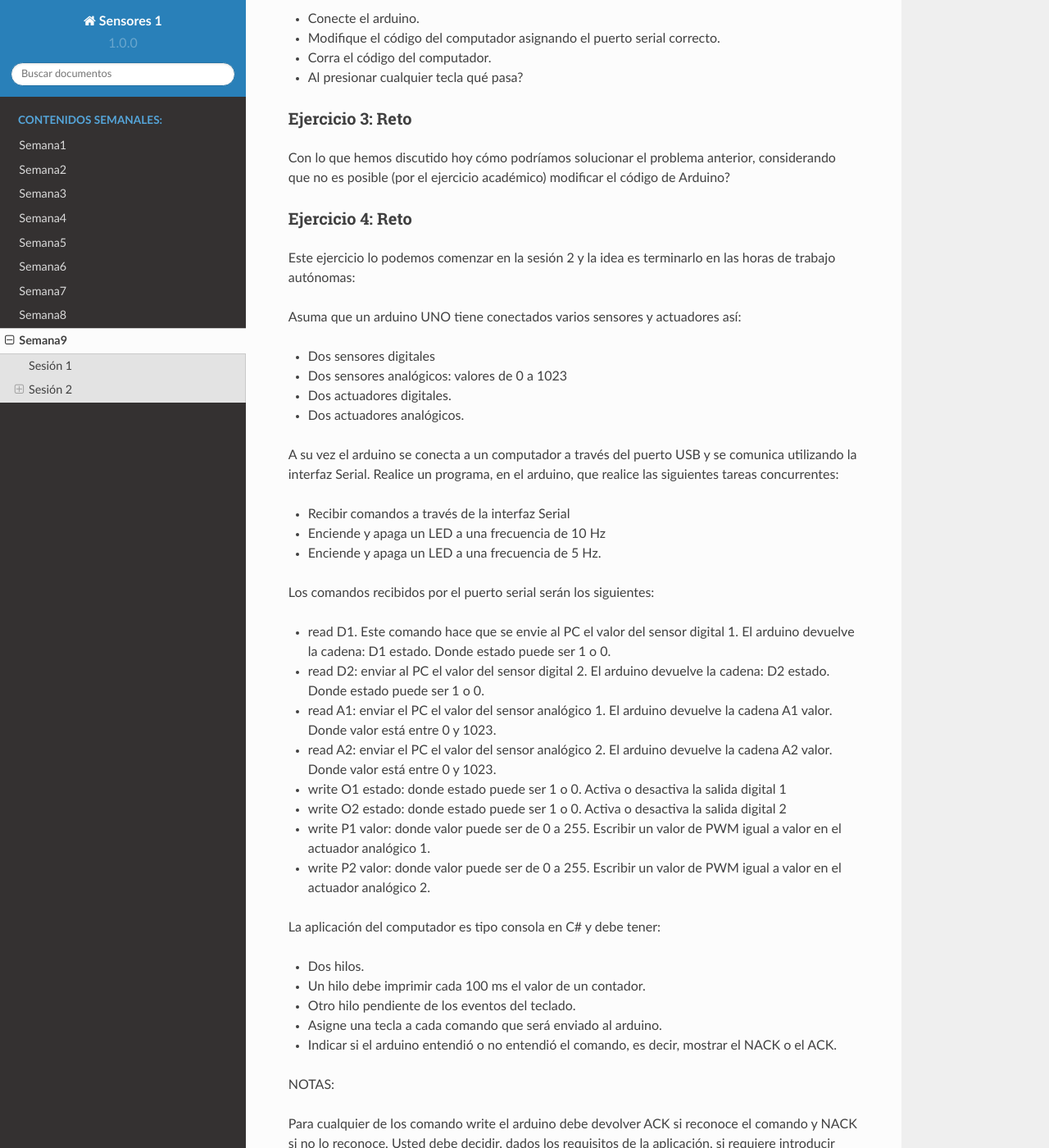
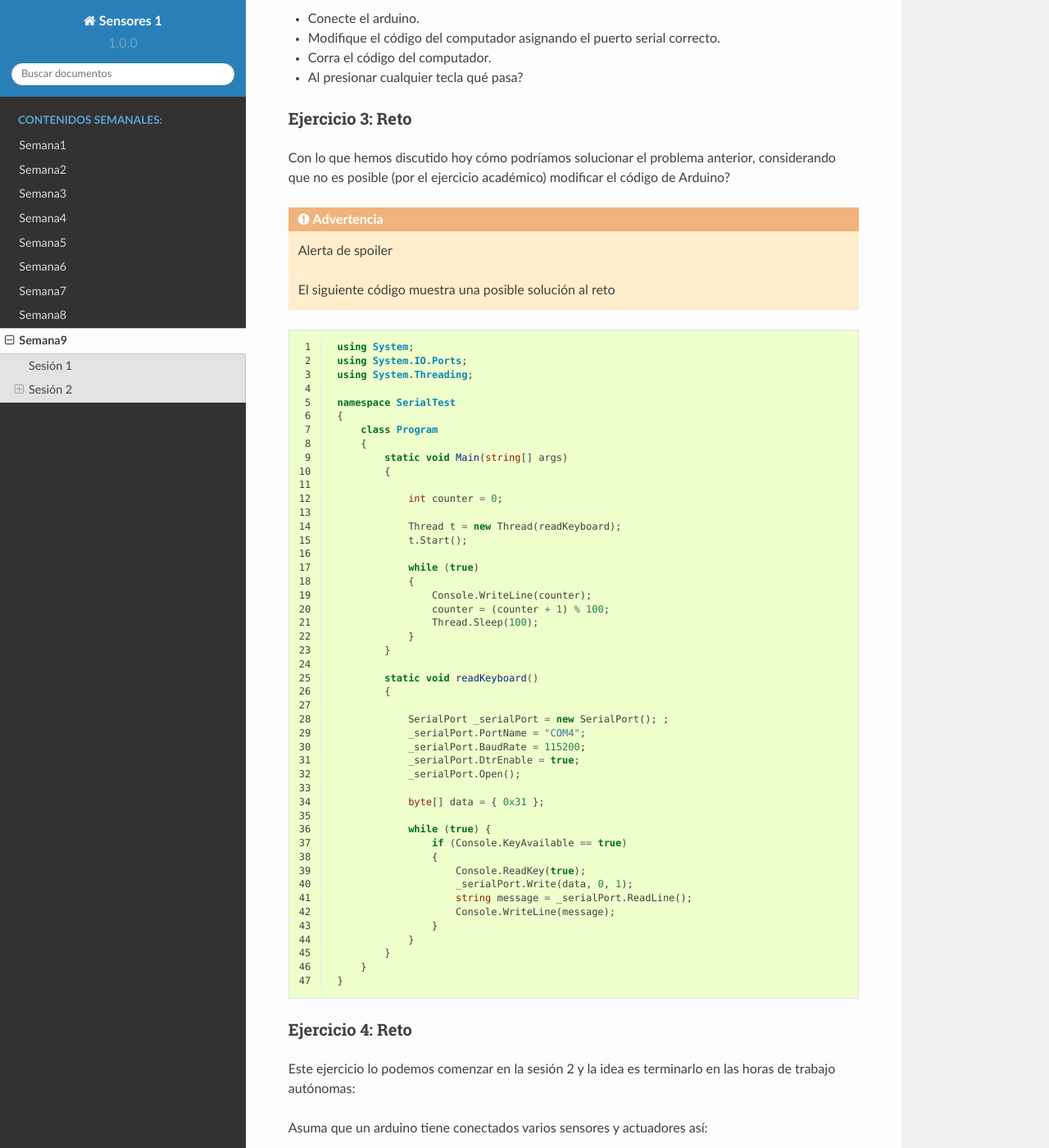
Before and after one commit to juanferfranco/sensores1, a Sphinx documentation site: the page built from docs/_semana9/semana9.rst, in a window 1280 px wide and 1400 px high, scrolled down 2701 px. Shown: the whole window at 82% size. Built offline with Sphinx 7.4.7 and the Read the Docs theme 2.0.0, drawn with Linux system fonts in a browser that asks for light colours.

Commit message:
update week 9

```diff
--- a/docs/_semana9/semana9.rst
+++ b/docs/_semana9/semana9.rst
@@ -156,12 +156,68 @@ Con lo que hemos discutido hoy cómo podríamos solucionar el
 problema anterior, considerando que no es posible (por el
 ejercicio académico) modificar el código de Arduino?
 
+.. warning::
+   Alerta de spoiler
+
+   El siguiente código muestra una posible solución al reto
+
+.. code-block:: csharp
+   :lineno-start: 1
+
+    using System;
+    using System.IO.Ports;
+    using System.Threading;
+
+    namespace SerialTest
+    {
+        class Program
+        {
+            static void Main(string[] args)
+            {
+
+                int counter = 0;
+
+                Thread t = new Thread(readKeyboard);
+                t.Start();
+
+                while (true)
+                {
+                    Console.WriteLine(counter);
+                    counter = (counter + 1) % 100;
+                    Thread.Sleep(100);
+                }
+            }
+
+            static void readKeyboard()
+            {
+
+                SerialPort _serialPort = new SerialPort(); ;
+                _serialPort.PortName = "COM4";
+                _serialPort.BaudRate = 115200;
+                _serialPort.DtrEnable = true;
+                _serialPort.Open();
+
+                byte[] data = { 0x31 };
+
+                while (true) {
+                    if (Console.KeyAvailable == true)
+                    {
+                        Console.ReadKey(true);
+                        _serialPort.Write(data, 0, 1);
+                        string message = _serialPort.ReadLine();
+                        Console.WriteLine(message);
+                    }
+                }
+            }
+        }
+    }
+
 Ejercicio 4: Reto
 ^^^^^^^^^^^^^^^^^^^^
 Este ejercicio lo podemos comenzar en la sesión 2 y la idea
 es terminarlo en las horas de trabajo autónomas:
 
-Asuma que un arduino UNO tiene conectados varios sensores y actuadores así:
+Asuma que un arduino tiene conectados varios sensores y actuadores así:
 
 * Dos sensores digitales
 * Dos sensores analógicos: valores de 0 a 1023
```
Also changed, not shown: 15 other files.
